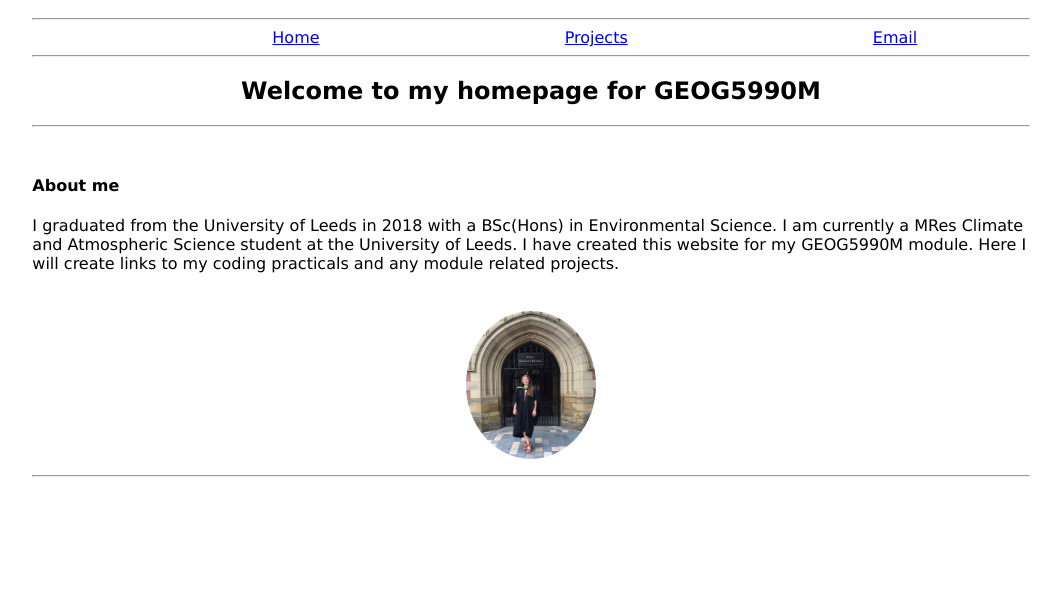
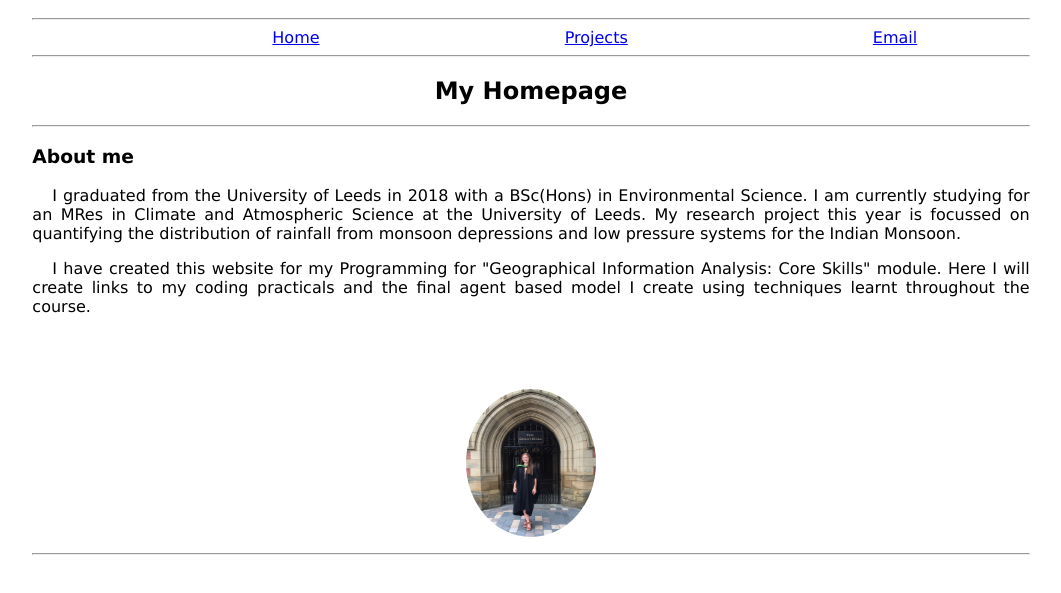
Before and after one commit to ee15ec/ee15ec.github.io, a plain HTML site: page index.html in a window 1280 px wide. Shown: the part 49-642 px from the top of the page, without its empty margins (109-1170 px from the left). Drawn offline with Linux system fonts and the light colour scheme.

Commit message:
improved design

```diff
--- a/index.html
+++ b/index.html
@@ -30,6 +30,9 @@ h1 {
 h1 {
 	color: pink;
 }
+.indent {
+	text-indent:15pt
+}
 img {
 	border-radius: 50%
 }
@@ -46,13 +49,12 @@ img {
 <a class="indented3"href="https://ee15ec.github.io/Projects.html"> Projects</a>
 <a class="indented3"href="mailto:ee15ec@leeds.ac.uk">Email</a><hr>
 
-		<h2 style="text-align:center;"> Welcome to my homepage for GEOG5990M</h2><hr>
-	<body class="indented">
+<h2 style="text-align:center;">My Homepage</h2><hr>
+<body class="indented">
 
-<br>
-<h4> About me</h4>
-
-<p>I graduated from the University of Leeds in 2018 with a BSc(Hons) in Environmental Science. I am currently a MRes Climate and Atmospheric Science student at the University of Leeds. I have created this website for my GEOG5990M module. Here I will create links to my coding practicals and any module related projects.
+<h3> About me</h3>
+<p class="indent" style="text-align:justify">I graduated from the University of Leeds in 2018 with a BSc(Hons) in Environmental Science. I am currently studying for an MRes in Climate and Atmospheric Science at the University of Leeds. My research project this year is focussed on quantifying the distribution of rainfall from monsoon depressions and low pressure systems for the Indian Monsoon. </p>
+<p class="indent" style="text-align:justify">I have created this website for my Programming for "Geographical Information Analysis: Core Skills" module. Here I will create links to my coding practicals and the final agent based model I create using techniques learnt throughout the course. </p>
 <br><br><br>
 <img class="center" src="self.jpg" alt="myself" width="30" height="148">
 </p>
```
Also changed, not shown: animation.gif (deleted).
